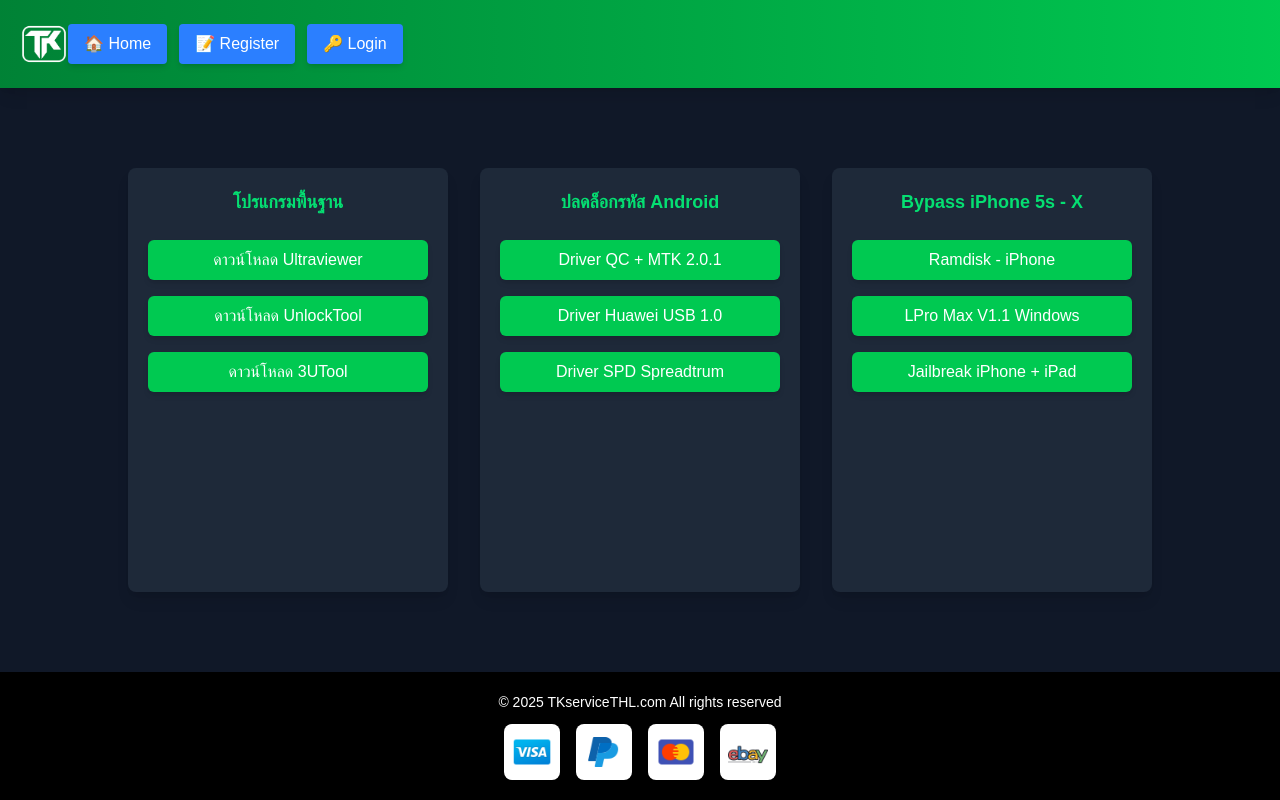
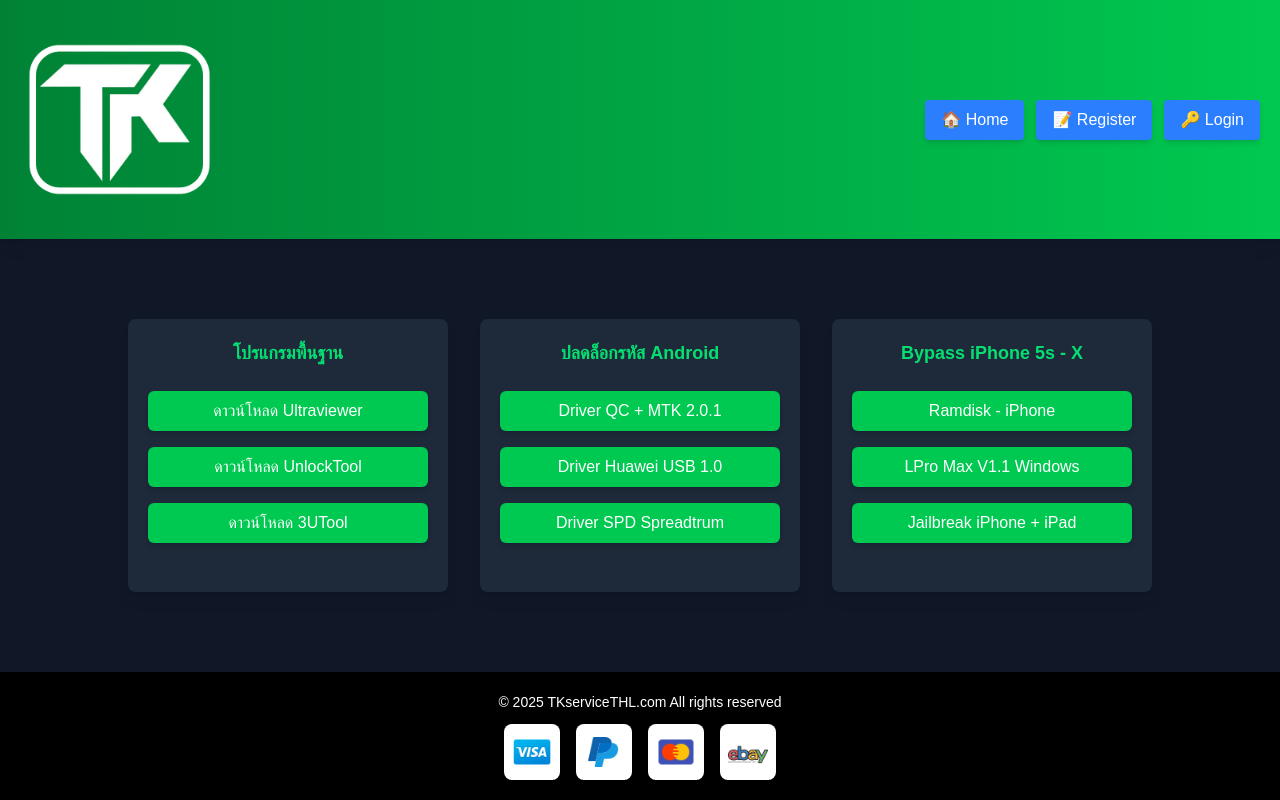
Before and after one commit to TKserv1ceTH/tkwep, a Next.js app: page / in a window 1280 px wide. Built offline with nearby package versions, Linux system fonts and the light colour scheme.

Commit message:
Update Header.tsx

```diff
--- a/components/Header.tsx
+++ b/components/Header.tsx
@@ -23,10 +23,12 @@
   };
 
   return (
-    <header className="bg-gradient-to-r from-green-700 to-green-500 text-white p-5 flex justify-between items-center shadow-lg">
-      <Link href="/">
-        <Image src="/logo.png" alt="โลโก้" width={50} height={50} className="cursor-pointer" />
-      </Link>
+    <header className="bg-gradient-to-r from-green-700 to-green-500 text-white p-5 flex items-center shadow-lg">
+      <div className="flex-grow">
+        <Link href="/">
+          <Image src="/logo.png" alt="โลโก้" width={199} height={20} className="cursor-pointer" />
+        </Link>
+      </div>
 
       <button
         className="lg:hidden p-2 text-white"
@@ -38,7 +40,7 @@
       <nav
         className={`${
           menuOpen ? 'flex' : 'hidden'
-        } flex-col lg:flex lg:flex-row gap-3 absolute lg:static top-16 left-0 w-full bg-green-700 lg:bg-transparent p-5 lg:p-0 z-50`}
+        } flex-col lg:flex lg:flex-row gap-3 lg:justify-end lg:flex-grow p-5 lg:p-0`}
       >
         <Link
           href="/"
```
